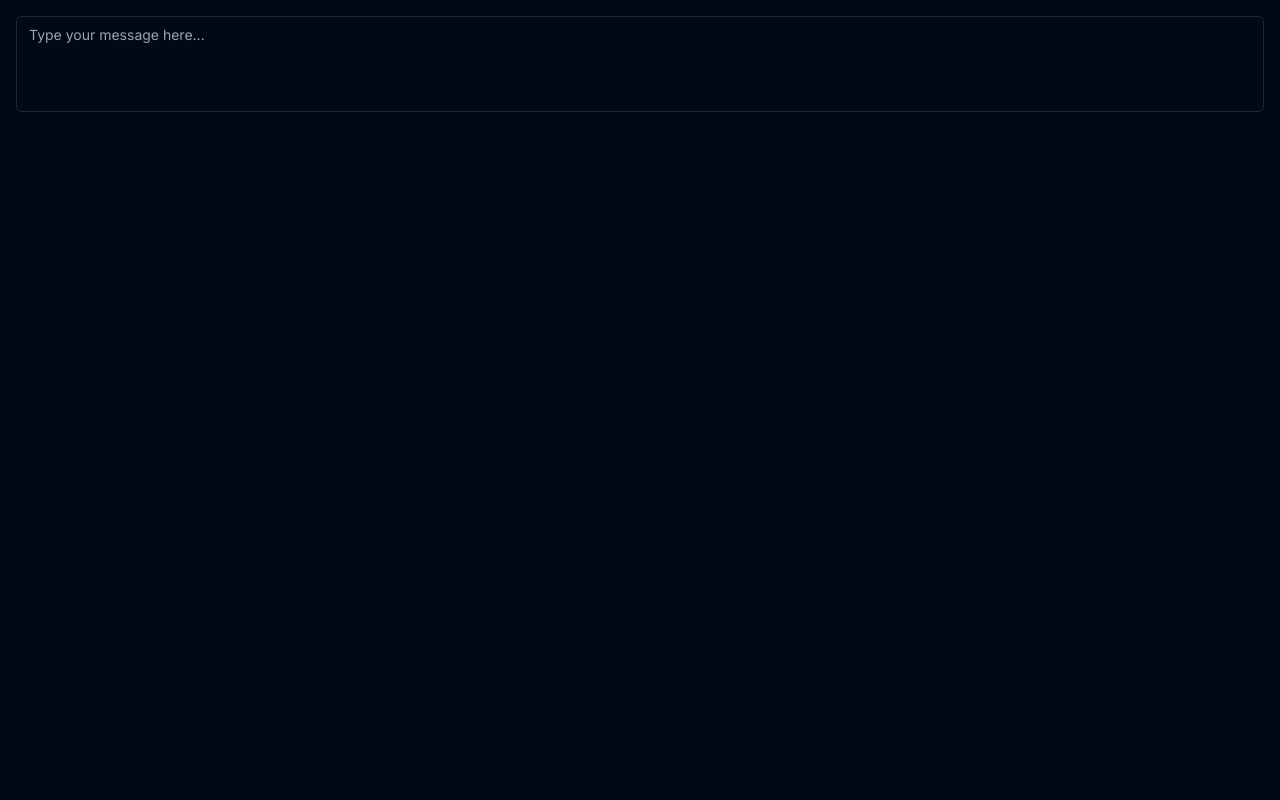
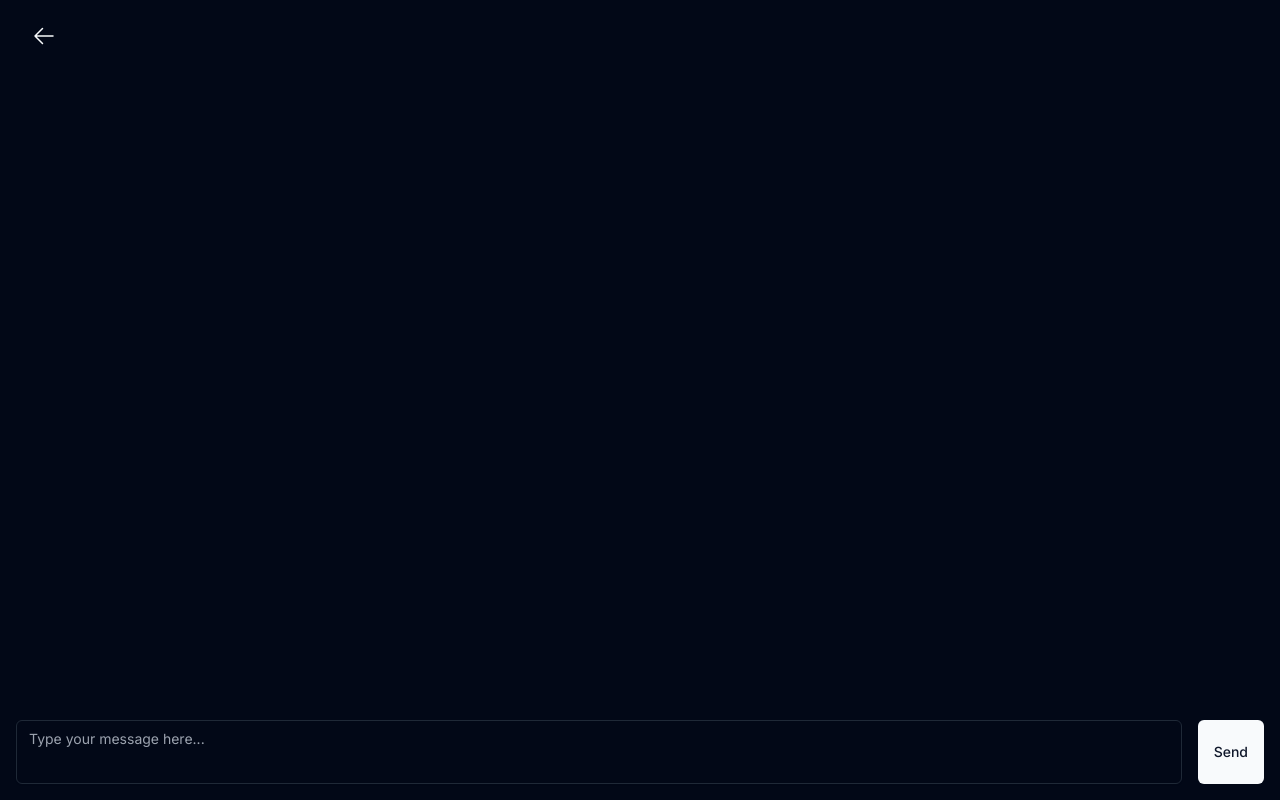
Before and after one commit to Github11200/AI-Customer-Support, a Next.js app in the folder client/: page /chat in a window 1280 px wide. Built offline with nearby package versions, Linux system fonts and the light colour scheme.

Commit message:
chat page desing started back button redirects

```diff
--- a/client/app/chat/page.tsx
+++ b/client/app/chat/page.tsx
@@ -1,13 +1,50 @@
 "use client";
 import { Textarea } from "@/components/ui/textarea"; // Adjust the import path as needed
+import { Button } from "@/components/ui/button";
+import { useRouter } from 'next/navigation';
+import { ArrowLeftIcon } from '@heroicons/react/24/outline';
 
+// export default function ChatComponent() {
+//   return (
+//     <div className="p-4">
+//       <Textarea
+//         placeholder="Type your message here..."
+//         className="w-full h-24 resize-none"
+//       />
+//     </div>
+//   );
+// }
 export default function ChatComponent() {
+    const router = useRouter();
+
+    const handleBack = () => {
+      router.push('/');  // Navigates back to the home page
+    };
+
     return (
-    <div className="p-4">
+      <div className="flex flex-col h-screen p-4">
+        {/* Back Arrow Button */}
+        <div className="mb-4">
+          <Button onClick={handleBack} variant="ghost">
+            <ArrowLeftIcon className="h-6 w-6" />
+          </Button>
+        </div>
+
+        {/* Main chat area */}
+        <div className="flex-grow overflow-y-auto mb-4">
+          {/* This is where your chat messages will appear */}
+        </div>
+
+        {/* Input area at the bottom */}
+        <div className="flex items-center">
           <Textarea
             placeholder="Type your message here..."
-        className="w-full h-24 resize-none"
+            className="flex-grow h-16 resize-none"
           />
+          <Button className="ml-4 h-16">
+            Send
+          </Button>
+        </div>
       </div>
     );
   }
--- a/package.json
+++ b/package.json
@@ -1,6 +1,7 @@
 {
 	"dependencies": {
+		"@fortawesome/free-solid-svg-icons": "^6.6.0",
 		"@fortawesome/react-fontawesome": "^0.2.2",
-		"@fortawesome/free-solid-svg-icons": "^6.6.0"
+		"@heroicons/react": "^2.1.5"
 	}
 }
```
Also changed, not shown: 1 other file (tests, documents, lock files or other folders). Lines whose indentation alone changed are shown as unchanged.
